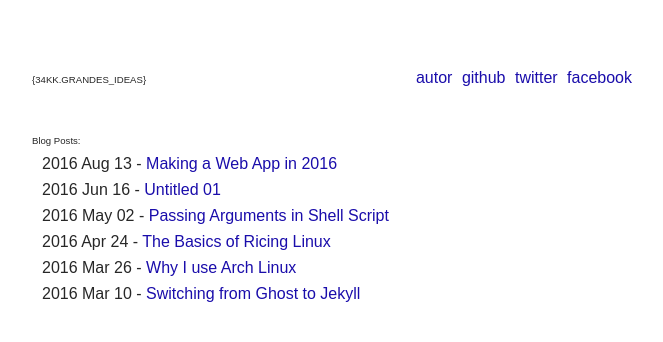
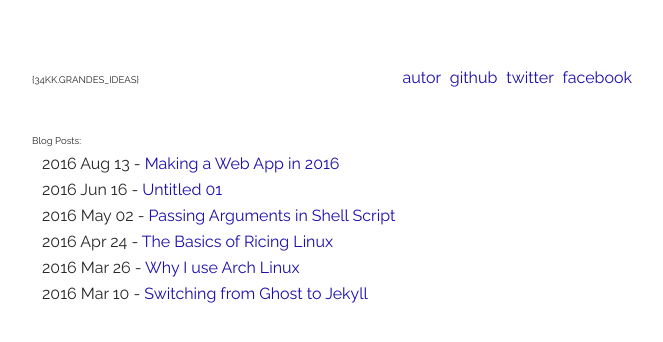
Before and after one commit to 34kk/34kk.github.io, a Jekyll site: the page built from index.html, in a window 1280 px wide. Shown: the top 342 px of the page, without its empty margins (308-971 px from the left). Built offline with Jekyll 4.4.1, drawn with Linux system fonts in a browser that asks for light colours.

Commit message:
Update main.scss

```diff
--- a/assets/css/main.scss
+++ b/assets/css/main.scss
@@ -7,7 +7,7 @@
 body {
 	color: $color-black;
 	background: $color-white;
-	font-family: 'Ubuntu', sans-serif;
+	font-family: 'Raleway', sans-serif;
 	font-size: 100%;
 	font-weight: 400;
 }
```
